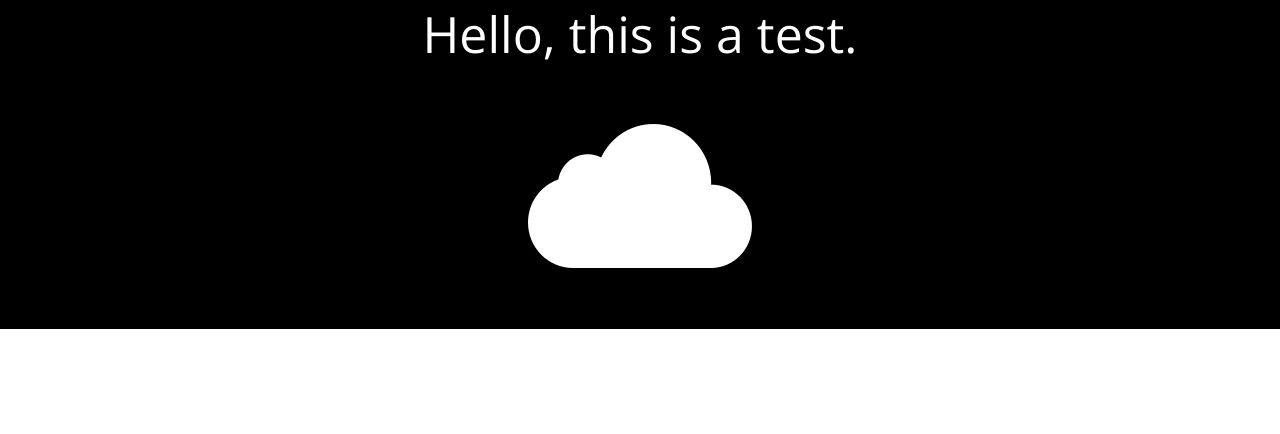
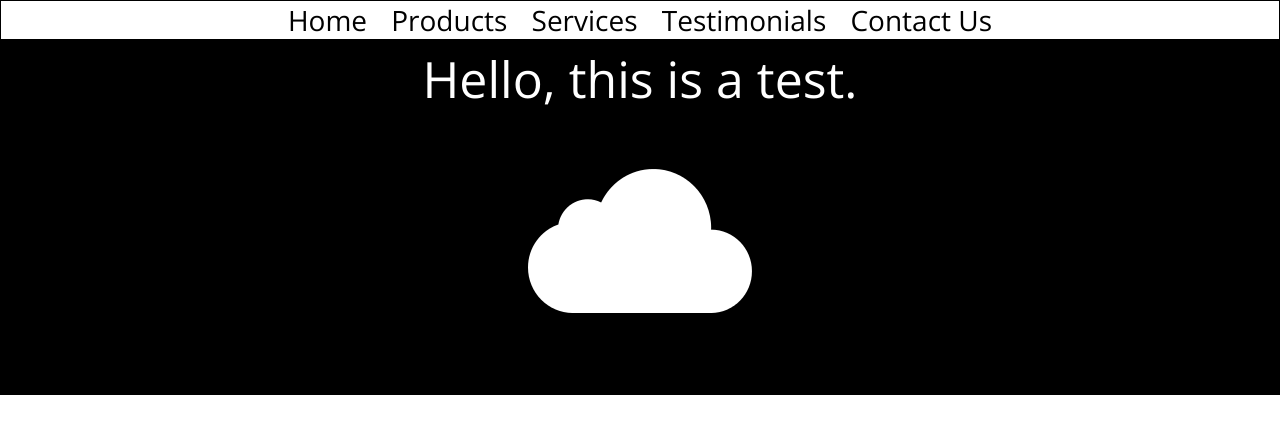
Before and after one commit to jwalheim/frontageroad, a plain HTML site: page index.html in a window 1280 px wide. Shown: the top 434 px of the page. Drawn offline with nearby package versions, Linux system fonts and the light colour scheme.

Commit message:
New files

```diff
--- a/css/style.css
+++ b/css/style.css
@@ -9,9 +9,23 @@ body {
 #test {
 	font-size: 50px;
 }
+ul#header {
+	list-style-type: none;
+	border: solid black 1px;
+}
+ul#header > li {
+	display: inline;
+	padding: 0px 10px 0px 10px;
+	font-size: 28px;
+
+}
+.body_div {
+	height: 350px;
+}
+.body_div > p {
+	color: white;
+}
 #body1 {
 	background-color: black;
+	padding-top: 5px;
 }
-#body1 p {
-	color: white;
-}
--- a/index.html
+++ b/index.html
@@ -7,6 +7,15 @@
 	</head>
 	<body>
 		<div id="content">
+			<div id="header_container">
+				<ul id="header">
+					<li>Home</li>
+					<li>Products</li>
+					<li>Services</li>
+					<li>Testimonials</li>
+					<li>Contact Us</li>
+				</ul>
+			</div>
 			<div id="body1" class="body_div">
 				<p id="test">Hello, this is a test.</p>
 				<img src="cloud.png">
```
